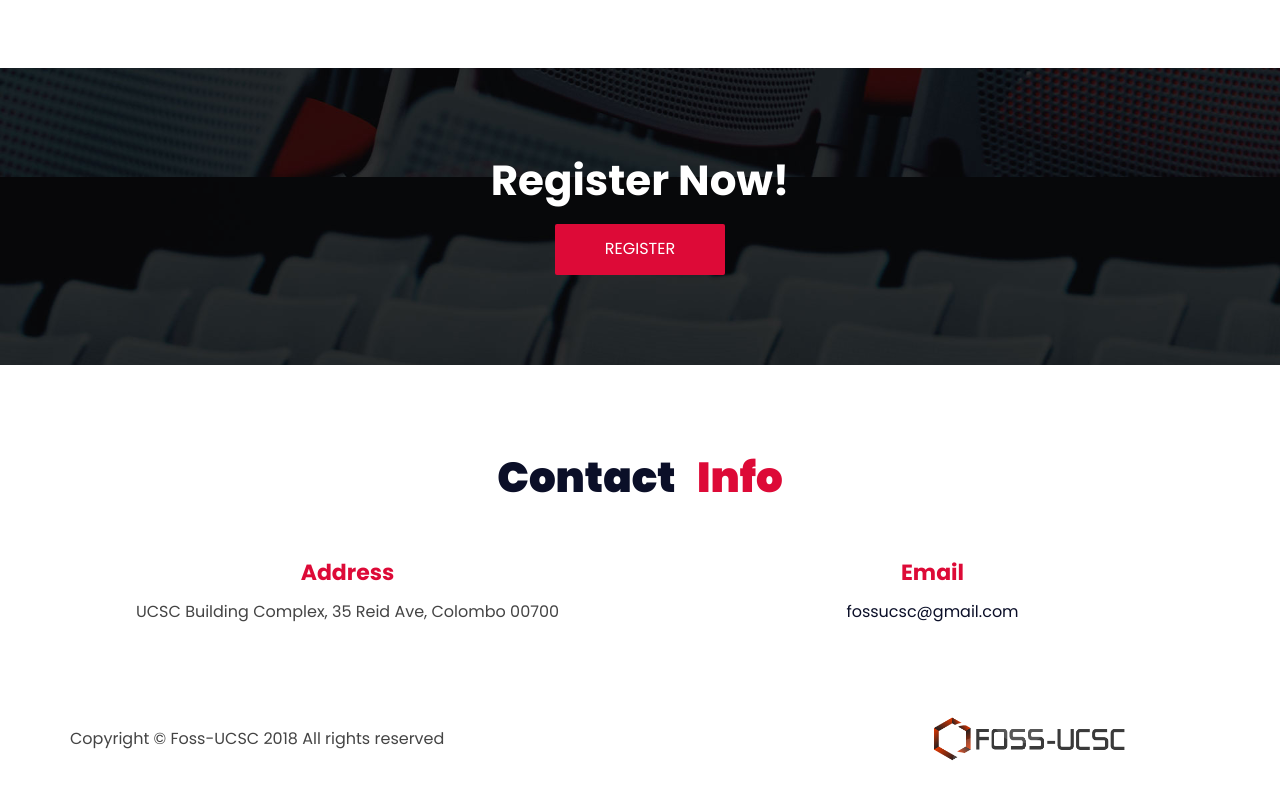
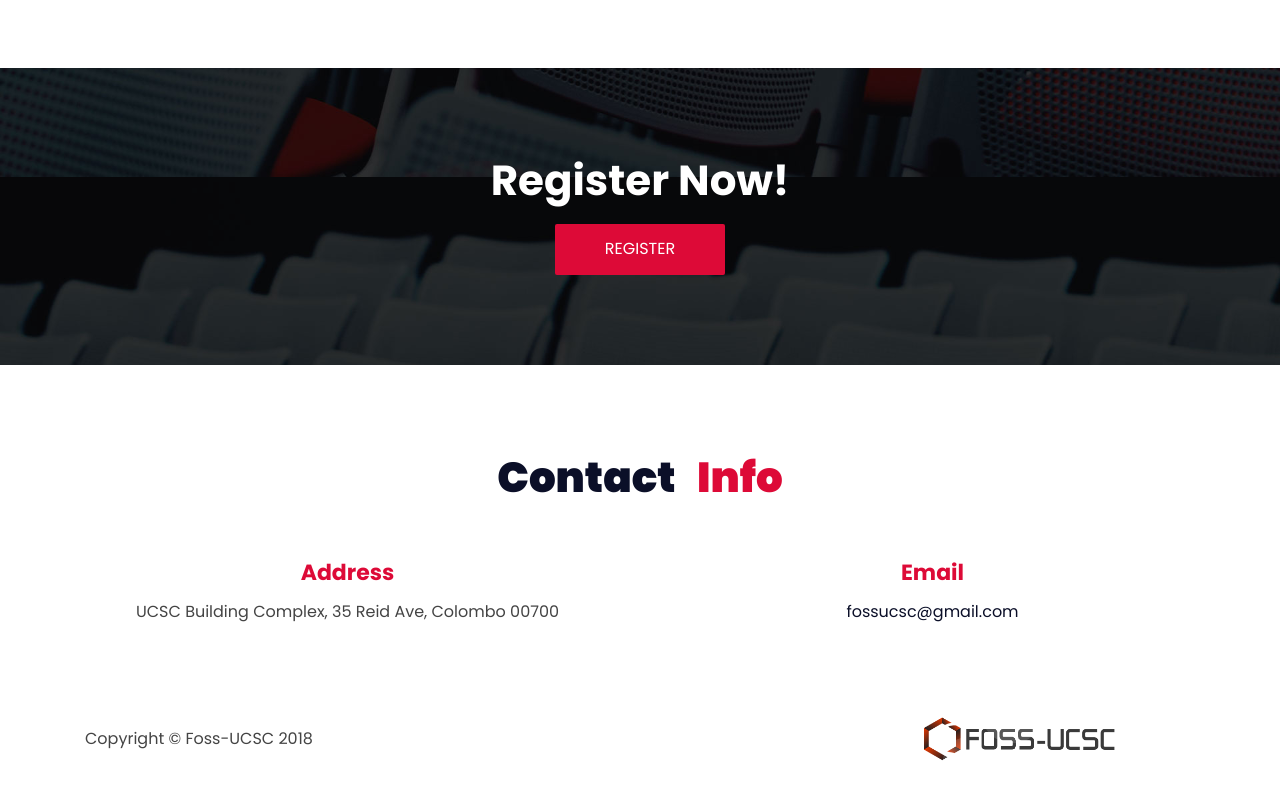
Before and after one commit to FOSS-UCSC/FossCody-1.0, a plain HTML site: page docs/index.html in a window 1280 px wide. Shown: the part 4034-4834 px from the top of the page. Drawn offline with Linux system fonts and the light colour scheme; some packages are replaced by stand-ins of ours.

Commit message:
fixed footer issue

```diff
--- a/docs/index.html
+++ b/docs/index.html
@@ -484,12 +484,12 @@
 		<!-- container -->
 		<div class="container">
 			<!-- row -->
-			<div class="row">
+			<!-- <div class="row"> -->
 
 			<!-- copyright -->
 				<div class="col-md-8 ">
 					<span class="copyright"><!-- Link back to Colorlib can't be removed. Template is licensed under CC BY 3.0. -->
-Copyright &copy; Foss-UCSC <script>document.write(new Date().getFullYear());</script> All rights reserved
+Copyright &copy; Foss-UCSC <script>document.write(new Date().getFullYear());</script>
 <!-- Link back to Colorlib can't be removed. Template is licensed under CC BY 3.0. --></span>
 				</div>
 				<!-- /copyright -->
@@ -497,7 +497,7 @@ Copyright &copy; Foss-UCSC <script>document.write(new Date().getFullYear());</sc
 				<!-- footer logo -->
 				<div class="col-md-4 ">
 					<div class="footer-brand">
-						<a class="logo" href="index.html">
+						<a class="logo"  href="index.html">
 							<img class="logo-img " src="./img/logo.png" alt="logo">
 						</a>
 					</div>
@@ -519,7 +519,7 @@ Copyright &copy; Foss-UCSC <script>document.write(new Date().getFullYear());</sc
 
 
 
-			</div>
+			<!-- </div> -->
 			<!-- /row -->
 		</div>
 		<!-- /container -->
```
